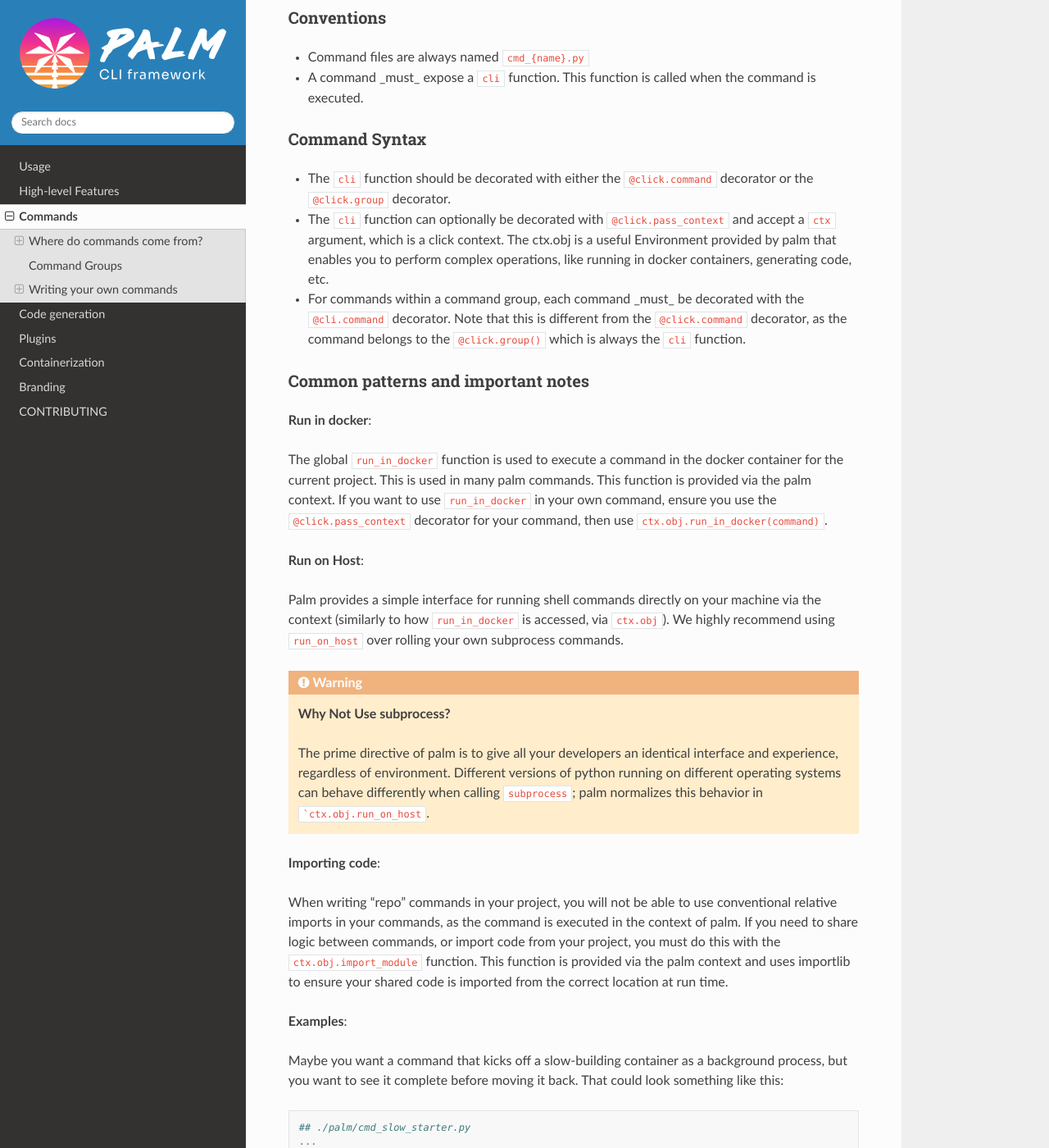
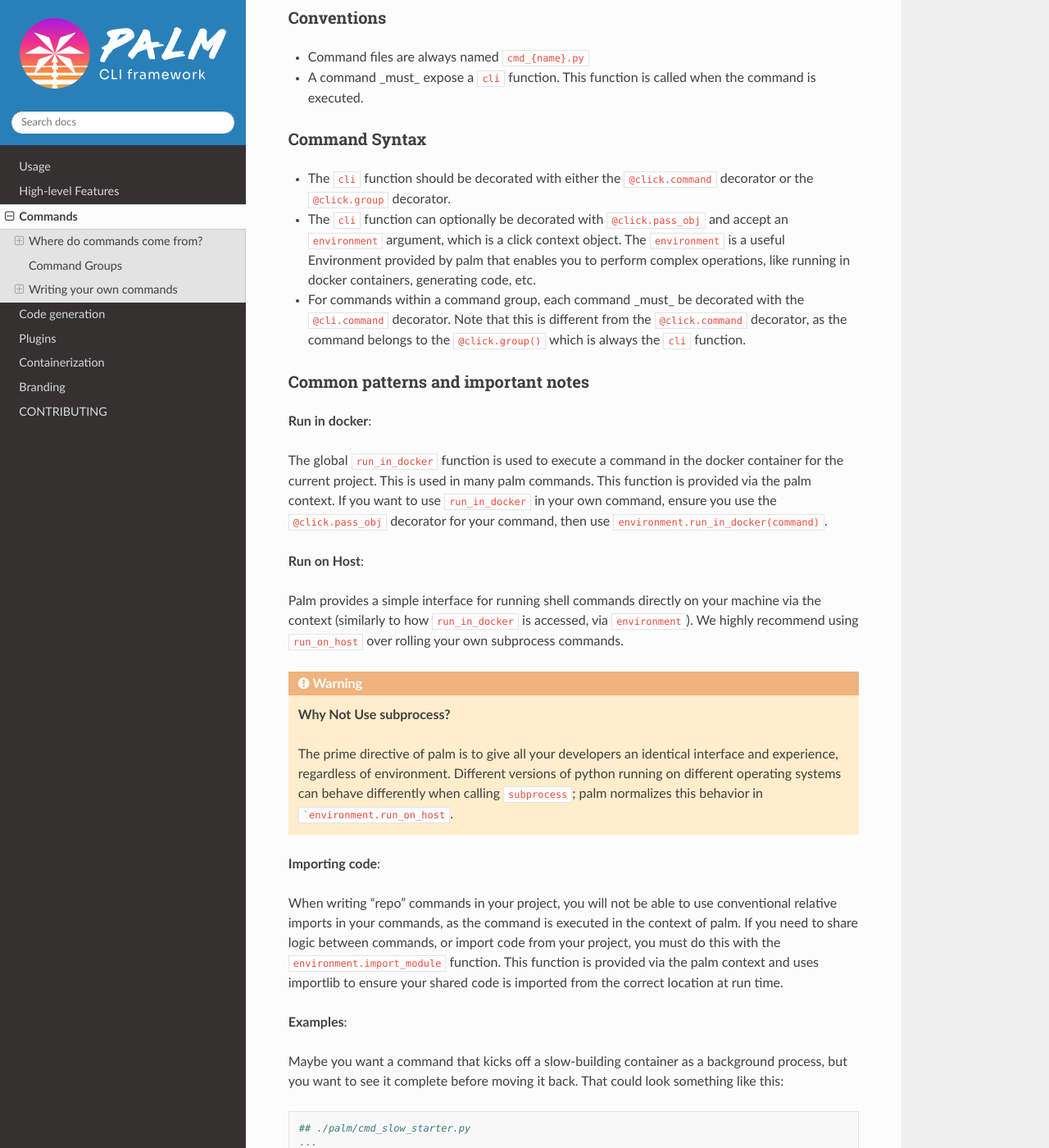
Before and after one commit to palmetto/palm-cli, a Sphinx documentation site: the page built from docs/source/commands.rst, in a window 1280 px wide and 1400 px high, scrolled down 1611 px. Shown: the whole window at 82% size. Built offline with Sphinx 7.4.7 and the Read the Docs theme 2.0.0, drawn with Linux system fonts in a browser that asks for light colours; some of the changed text lies outside the part shown.

Commit message:
Replace pass_context with pass_obj, ctx.obj with environment

````diff
--- a/docs/source/code-generation.rst
+++ b/docs/source/code-generation.rst
@@ -18,8 +18,8 @@ To use Palm code generation you will need:
    project's .palm directory.
 2. A YAML configuration file called ``template-config.yaml`` - this is a
    configuration file that describes how to generate code.
-3. A palm command which is decorated with the ``@click.pass_context`` decorator and
-   calls ``ctx.obj.generate(template_path, output_path, replacements)``.
+3. A palm command which is decorated with the ``@click.pass_obj`` decorator and
+   calls ``environment.generate(template_path, output_path, replacements)``.
 
 For full documentation of the generator see ``palm/code_generator.py`` in the Palm
 CLI source code
--- a/docs/source/commands.rst
+++ b/docs/source/commands.rst
@@ -88,8 +88,8 @@ Command Syntax
 
 - The ``cli`` function should be decorated with either the ``@click.command``
   decorator or the ``@click.group`` decorator.
-- The ``cli`` function can optionally be decorated with ``@click.pass_context`` and
-  accept a ``ctx`` argument, which is a click context. The ctx.obj is a useful
+- The ``cli`` function can optionally be decorated with ``@click.pass_obj`` and
+  accept an ``environment`` argument, which is a click context object. The ``environment`` is a useful
   Environment provided by palm that enables you to perform complex operations, like
   running in docker containers, generating code, etc.
 - For commands within a command group, each command _must_ be decorated with the
@@ -105,13 +105,13 @@ Common patterns and important notes
 The global ``run_in_docker`` function is used to execute a command in the docker
 container for the current project. This is used in many palm commands. This function
 is provided via the palm context. If you want to use ``run_in_docker`` in your
-own command, ensure you use the ``@click.pass_context`` decorator for your command,
-then use ``ctx.obj.run_in_docker(command)``.
+own command, ensure you use the ``@click.pass_obj`` decorator for your command,
+then use ``environment.run_in_docker(command)``.
 
 **Run on Host**:
 
 Palm provides a simple interface for running shell commands directly on your machine via
-the context (similarly to how ``run_in_docker`` is accessed, via ``ctx.obj``). We highly
+the context (similarly to how ``run_in_docker`` is accessed, via ``environment``). We highly
 recommend using ``run_on_host`` over rolling your own subprocess commands.
 
 .. warning::
@@ -121,14 +121,14 @@ recommend using ``run_on_host`` over rolling your own subprocess commands.
   The prime directive of palm is to give all your developers an identical interface and
   experience, regardless of environment. Different versions of python running on different
   operating systems can behave differently when calling ``subprocess``; palm normalizes this
-  behavior in ```ctx.obj.run_on_host``.
+  behavior in ```environment.run_on_host``.
 
 **Importing code**:
 
 When writing "repo" commands in your project, you will not be able to use
 conventional relative imports in your commands, as the command is executed in
 the context of palm. If you need to share logic between commands, or import code
-from your project, you must do this with the ``ctx.obj.import_module`` function.
+from your project, you must do this with the ``environment.import_module`` function.
 This function is provided via the palm context and uses importlib to ensure
 your shared code is imported from the correct location at run time.
 
@@ -143,17 +143,17 @@ That could look something like this:
   ## ./palm/cmd_slow_starter.py
   ...
   @click.command('slow_starter')
-  @click.pass_context
-  def cli(ctx):
+  @click.pass_obj
+  def cli(environment):
       """Starts the container as daemon, watches the logs, then exits"""
-      ctx.run_on_host("docker-compose run -d super_slow_starting_django_app",
+      environment.run_on_host("docker-compose run -d super_slow_starting_django_app",
                            check=True)
 
       ## this is where we watch, pseudo-blocking
       building_logs = str()
       while "Starting local webserver via runserver on port 8080..." \
         not in building_logs:
-          logs, _, _ = ctx.run_on_host("docker-compose logs static_app")
+          logs, _, _ = environment.run_on_host("docker-compose logs static_app")
             if logs != building_logs:
                 building_logs = logs
                 click.echo(logs)
--- a/docs/source/high-level-features.rst
+++ b/docs/source/high-level-features.rst
@@ -28,7 +28,7 @@ Code generation
 
 Palm includes code generation functionality, powered by jinja. Code generation
 allows you to automate repetitive boiler plating tasks, and keep your codebase
-consistent. Code generation is driven by the ``ctx.obj.generate()`` function.
+consistent. Code generation is driven by the ``environment.generate()`` function.
 
 See the :doc:`code-generation` section for more information.
 
````
Also changed, not shown: docs/source/introduction/viewpoint.rst (+4 -4 lines), 16 other files.
